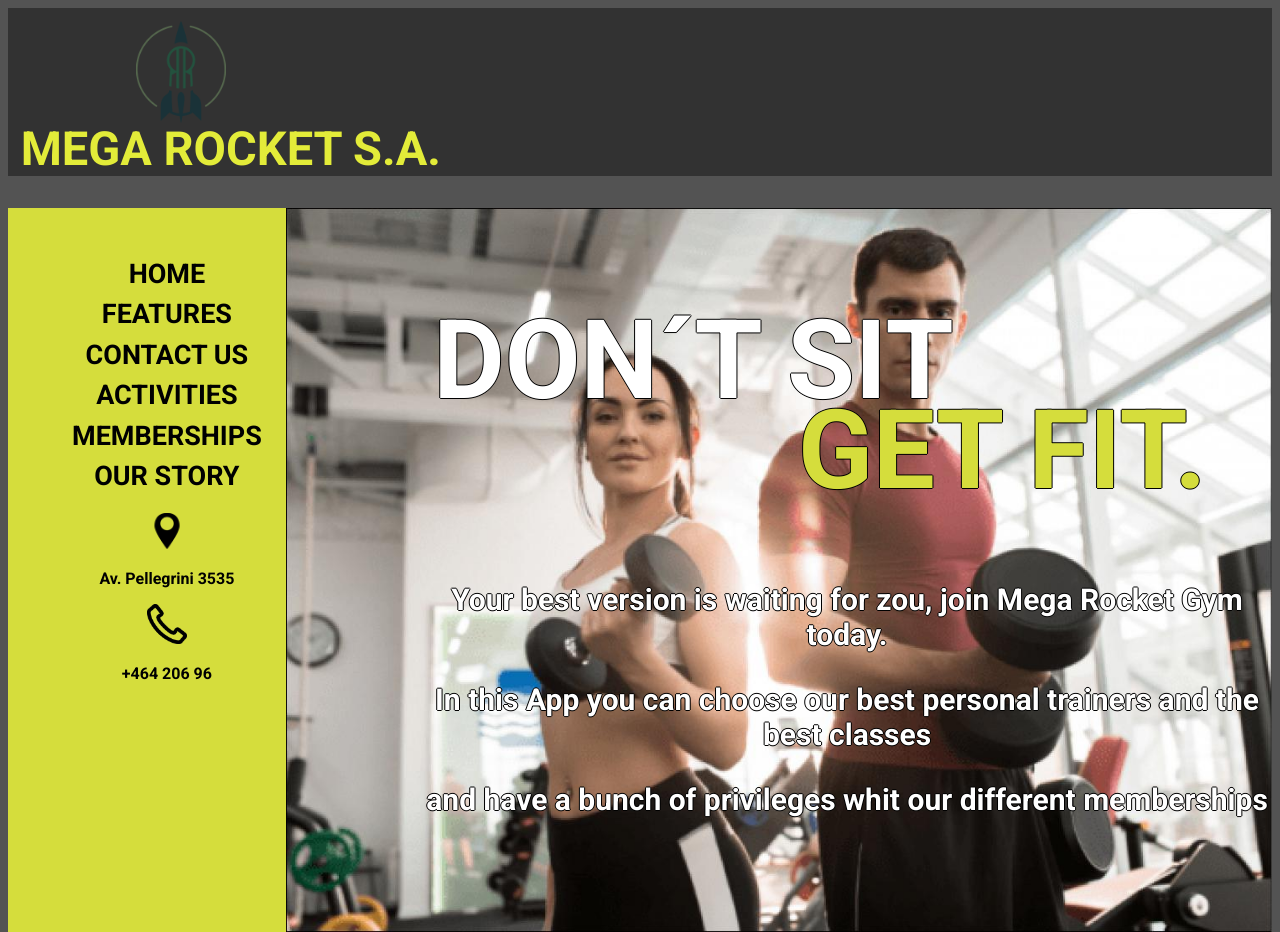
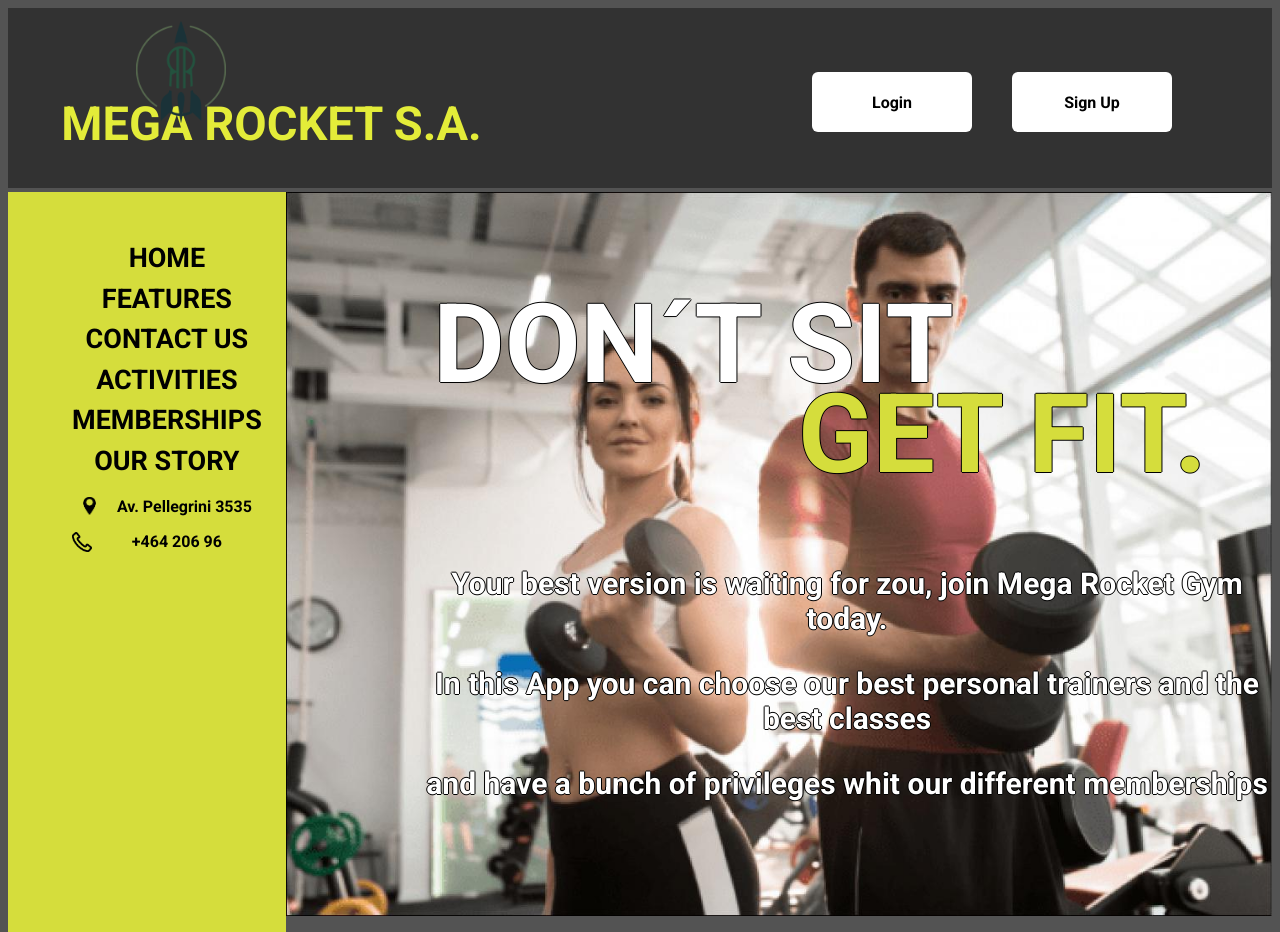
Before and after one commit to EstrellaGustavo/BaSP-M2023, a plain HTML site: page Week-03/index.html in a window 1280 px wide. Shown: the top 932 px of the page. Drawn offline with Linux system fonts and the light colour scheme; files that its build step writes are made by us from their sources.

Commit message:
Create the Login and SignUp buttons. Order top bar

```diff
--- a/Week-03/Style.css
+++ b/Week-03/Style.css
@@ -5,20 +5,57 @@
 body{
     background-color:#535353;
 }
-h1{
-    color:#E3EC39;
-    margin-top: -0.5%;
-    margin-left: 1%;
-    font-size: 47px;
-}
-.box1{
-    background-color: #323232;
+.Title{
+    display:inline-block;
+    width: 100%;
 }
 .imagenSup{
     filter: brightness(0.5);
     width: 90px;
     margin-left: 10.1%;
     margin-top: 1%;
+    float: left;
+}
+h1{
+    color:#E3EC39;
+    margin-top: 7%;
+    margin-left: -13%;
+    font-size: 47px;
+    float: left;
+}
+.box1{
+    display:inline-block;
+    width: 100%;
+    height: 180px;
+    background-color: #323232;
+}
+.LoginButton{
+    float: right;
+    margin-right: 300px;
+    position: relative;
+    margin-top: -120px;
+    background-color: #ffffff;
+    color: black;
+    padding: 15px, 15px;
+    font-size: 16px;
+    border-radius: 6px;
+    border:0px;
+    width: 160px;
+    height:60px
+}
+.SignUpButton{
+    float: right;
+    margin-right: 100px;
+    position: relative;
+    margin-top: -120px;
+    background-color: #ffffff;
+    color: black;
+    padding: 15px, 15px;
+    font-size: 16px;
+    border-radius: 6px;
+    border:0px;
+    width: 160px;
+    height:60px
 }
 .Side{
     background-color:#D5DD3C;
@@ -45,10 +82,14 @@ h1{
     padding: 0px;
 }
 .Map{
-    width: 70px;
+    width: 35px;
+    float: left;
+
 }
 .Tel{
-    width: 40px;
+    width: 20px;
+    float: left;
+
 }
 .Main{
     width: 78%;
--- a/Week-03/index.html
+++ b/Week-03/index.html
@@ -8,11 +8,15 @@
         <title>Mega Rocket Gym</title>
     </head>
     <body>
-        <link rel="stylesheet" type="text/css" href="Style.css">
-        <div class="box1">
-            <img src="Imagenes/radiumrocketlogo.png" class="imagenSup">
-             <h1>MEGA ROCKET S.A.</h2>
-        </div>
+        <section class="Title">
+            <link rel="stylesheet" type="text/css" href="Style.css">
+            <div class="box1">
+                <img src="Imagenes/radiumrocketlogo.png" class="imagenSup">
+                 <h1>MEGA ROCKET S.A.</h2>
+            </div>
+            <button class="LoginButton">Login</button>
+            <button class="SignUpButton">Sign Up</button>
+        </section>
         <aside class="Side">
             <nav class="SideContent">
                <ul>
```
